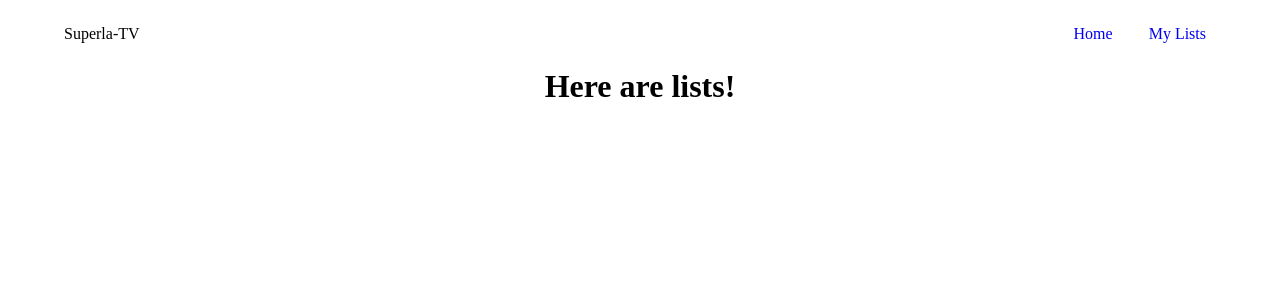
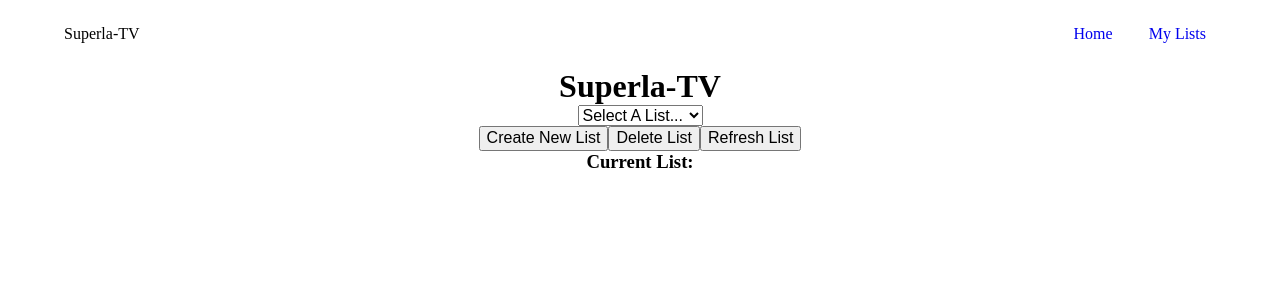
Before and after one commit to superla-tv/superla-tv, a React (Create React App) app: page /lists in a window 1280 px wide. Shown: the top 300 px of the page. Built offline with nearby package versions, Linux system fonts and the light colour scheme; no server answers; the database is empty.

Commit message:
My list page has list choices displaying and other options prepped

```diff
--- a/src/Components/Lists.js
+++ b/src/Components/Lists.js
@@ -1,7 +1,122 @@
+import Popup from "reactjs-popup";
+import database from "../firebase";
+import { useEffect, useState } from "react";
+import { ref, onValue, get } from "firebase/database";
+
 const Lists = () => {
-    return (
-        <h1>Here are lists!</h1>
-    )
-}
+  // reach into firebase
+  // pull names of all lists
+  // options to
+  //create new list
+  // delete a list
+  // refresh list - showing updated vote counts
+  //when list is selected
+  //current list name displays
+  // each show displays
+  // poster
+  //title
+  //rank
+  //show info
+  //remove from list option
+  //upvote
+  //downvote
+   const [ listIdentifier, setListIdentifier] = useState("");
+   const chooseListHandler = (e) => {
+    //take current key value of select
+    setListIdentifier(e.target.selectedOptions[0].attributes.key.value);
+   }
 
-export default Lists
+    const handleListName = (e) => {
+        e.preventDefault();
+    //     const listName = e.target[0].value;
+    //     //firebase
+    //     push(ref(database), {listName});
+    //     alert(`New list created: ${listName}`);
+    }
+
+    const loadCustomLists = (response) => {
+        const theSelect = document.querySelector('.selectAList');
+        theSelect.innerText = "";
+        const disabledOption = document.createElement('option');
+        disabledOption.setAttribute("value", "Select A List...");
+        disabledOption.setAttribute("disabled", "");
+        disabledOption.setAttribute("selected", "selected");
+        disabledOption.innerText = "Select A List...";
+        theSelect.appendChild(disabledOption);
+        const data = response.val();
+        for (let key in data) {
+            const displayedList = data[key].listName;
+            const theOption = document.createElement('option');
+            theOption.setAttribute('value', displayedList);
+            theOption.setAttribute('key', key);
+            theOption.innerText = displayedList;
+            theSelect.appendChild(theOption);
+        }
+    }
+
+    useEffect(() => {
+      const listInFirebase = ref(database, `/${listIdentifier}`);
+      //pull each of the shows from the chosen list
+      onValue(listInFirebase, (response) => {
+        const customListResponse = response.val();
+        const arrayCustomListResponse = Object.entries(customListResponse).map(
+          (e) => ({ [e[0]]: e[1] })
+        );
+        displayCustomList(arrayCustomListResponse);
+      });
+    }, [chooseListHandler]);
+
+    useEffect(() => {
+      onValue(ref(database), (response) => {
+        loadCustomLists(response);
+      });
+    }, []);
+
+
+  return (
+    <>
+      <h1>Superla-TV</h1>
+      <div className="buttonsContainer">
+        <div className="chooseListContainer">
+          <form>
+            <select
+              onChange={chooseListHandler}
+              name="selectAList"
+              className="selectAList"
+              defaultValue="selectAList"
+            ></select>
+          </form>
+        </div>
+        <Popup
+          trigger={<button className="button">Create New List</button>}
+          modal
+          nested
+        >
+          {(close) => (
+            <div className="modal">
+              <form onSubmit={handleListName}>
+                <input
+                  type="text"
+                  placeholder="Name Your List"
+                  maxLength="40"
+                />
+                <button className="submitList">Submit</button>
+              </form>
+              <button className="close" onClick={close}>
+                X
+              </button>
+            </div>
+          )}
+        </Popup>
+        <button>Delete List</button>
+        <button>Refresh List</button>
+      </div>
+      <h3 className="listTitle">
+        Current List:
+        {/* Selected list -> {_______} */}
+      </h3>
+    </>
+  );
+};
+
+export default Lists;
--- a/src/Components/TVResults.js
+++ b/src/Components/TVResults.js
@@ -1,6 +1,6 @@
 import Popup from 'reactjs-popup';
 // Config
-import { onValue, update, ref, push, set } from 'firebase/database';
+import { onValue, ref, push } from 'firebase/database';
 import database from '../firebase';
 import { useEffect } from 'react';
 // import 'reactjs-popup/dist/index.css';
@@ -54,13 +54,7 @@ const TVResults = ({ tvRes, showSearch }) => {
         const formId = parseInt(e.target.id);
         const keyRef = ref(database, `/${currentKey}`)
         push(keyRef, tvRes[formId]);
-        push(tvRes[formId], tvRes[formId].show.name)
-
-        // tvRes[formId].score, tvRes[formId].show.name, tvRes[formId].show.image.original
-        // update(keyRef, tvRes[formId]); replaces the value of listName as the show object
-        // push(keyRef, tvRes[formId]); replaces the value of listName with a unique key and then the value becomes the show object
-    }
-
+        }
 
     return (
         <>
@@ -73,7 +67,7 @@ const TVResults = ({ tvRes, showSearch }) => {
                         <div className="tvContainer wrapper" key={i.show.id}>
                             <div className="imgContainer">
                                 {i.show.image === null ? (
-                                    <img src="./assets/no-img-portrait-text.png" alt="stuff" />
+                                    <img src="./assets/no-img-portrait-text.png" alt="There is no image for this show" />
                                 ) : (
                                     <img
                                         src={i.show.image.original}
```
Also changed, not shown: src/Components/ListDisplay.js (added, +83 -0 lines).
